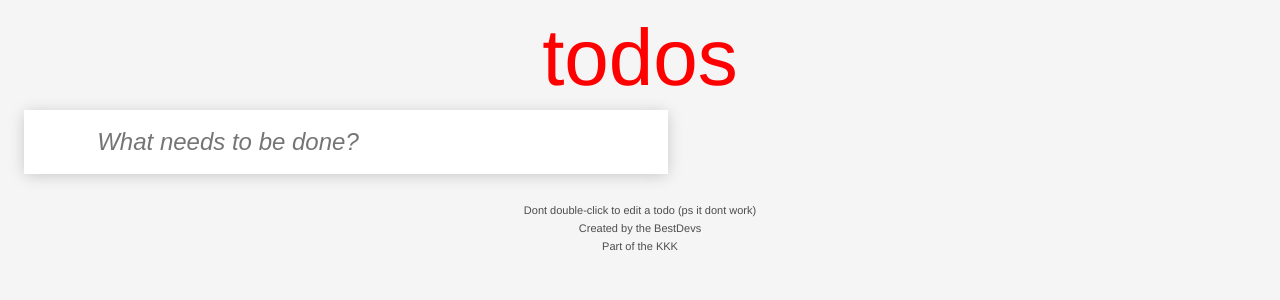
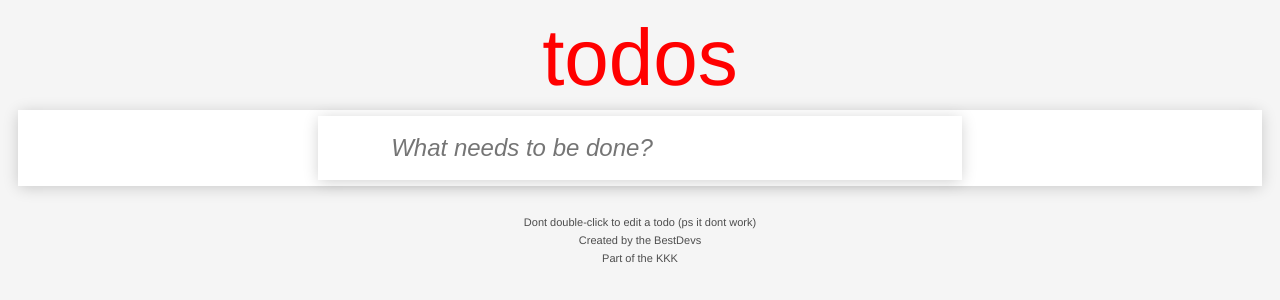
Before and after one commit to AlbinHall/Noak-och-albin-g-r-det-igen-del-2, a plain HTML site: page index.html in a window 1280 px wide. Drawn offline with Linux system fonts and the light colour scheme.

Commit message:
lite css pill

```diff
--- a/script.js
+++ b/script.js
@@ -51,6 +51,8 @@ function createTodoElement() {
         todoDiv.appendChild(listItem);
         todoDiv.appendChild(deleteButton);
         bigGrid.appendChild(todoDiv);
+
+        todoDiv.style.display = "flex";
 
         deleteButton.addEventListener("click", function () {
             removeTodoElement(i);
--- a/style.css
+++ b/style.css
@@ -14,6 +14,13 @@ input:focus {outline:none;}
     font-style: italic;
     border: 0;
     width: 80%;
+
+}
+#formDiv{
+    display: flex;
+    justify-content: center;
+    background-color: white;
+    box-shadow: 0 2px 15px -1px rgba(0,0,0,.2);
 
 }
 form{
```
